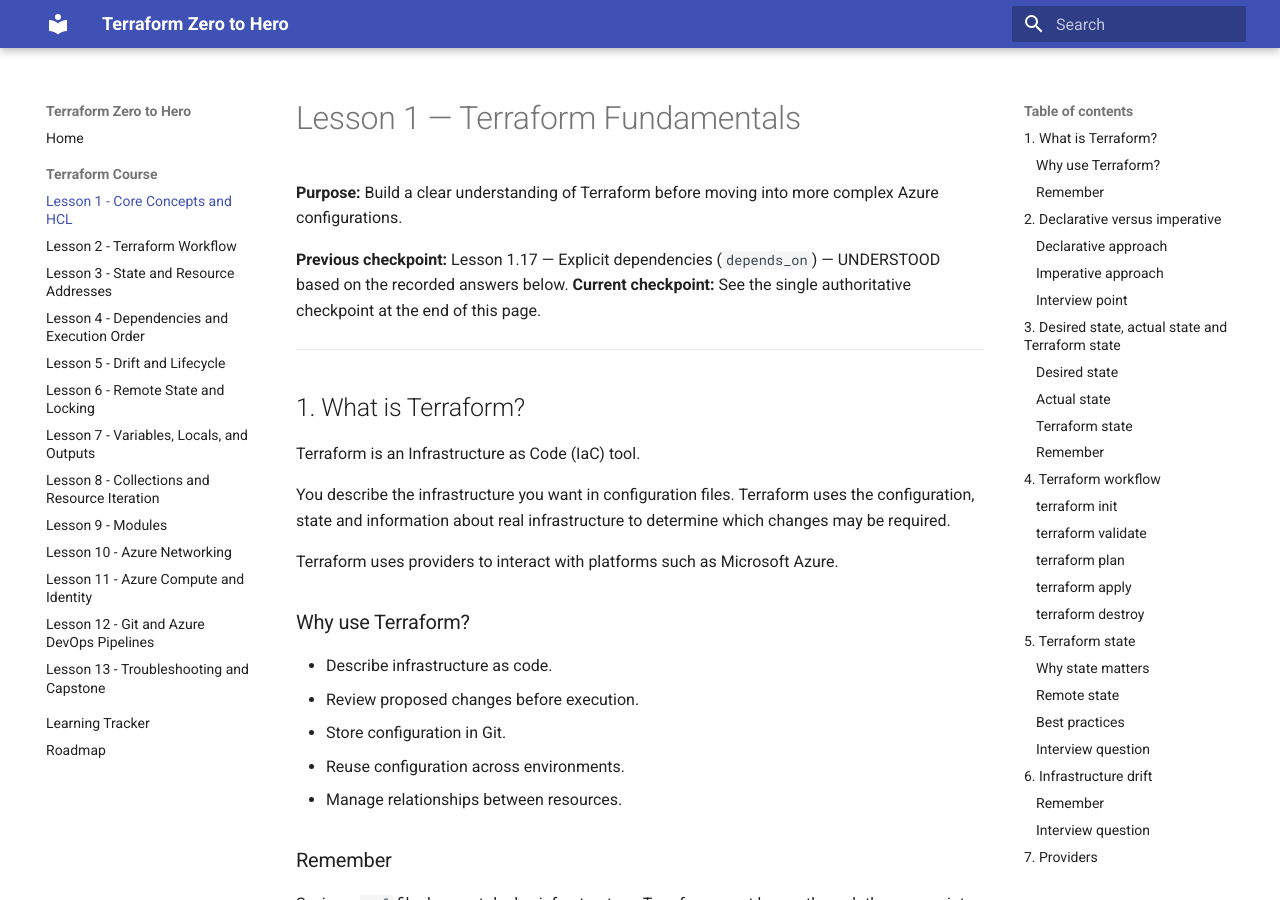
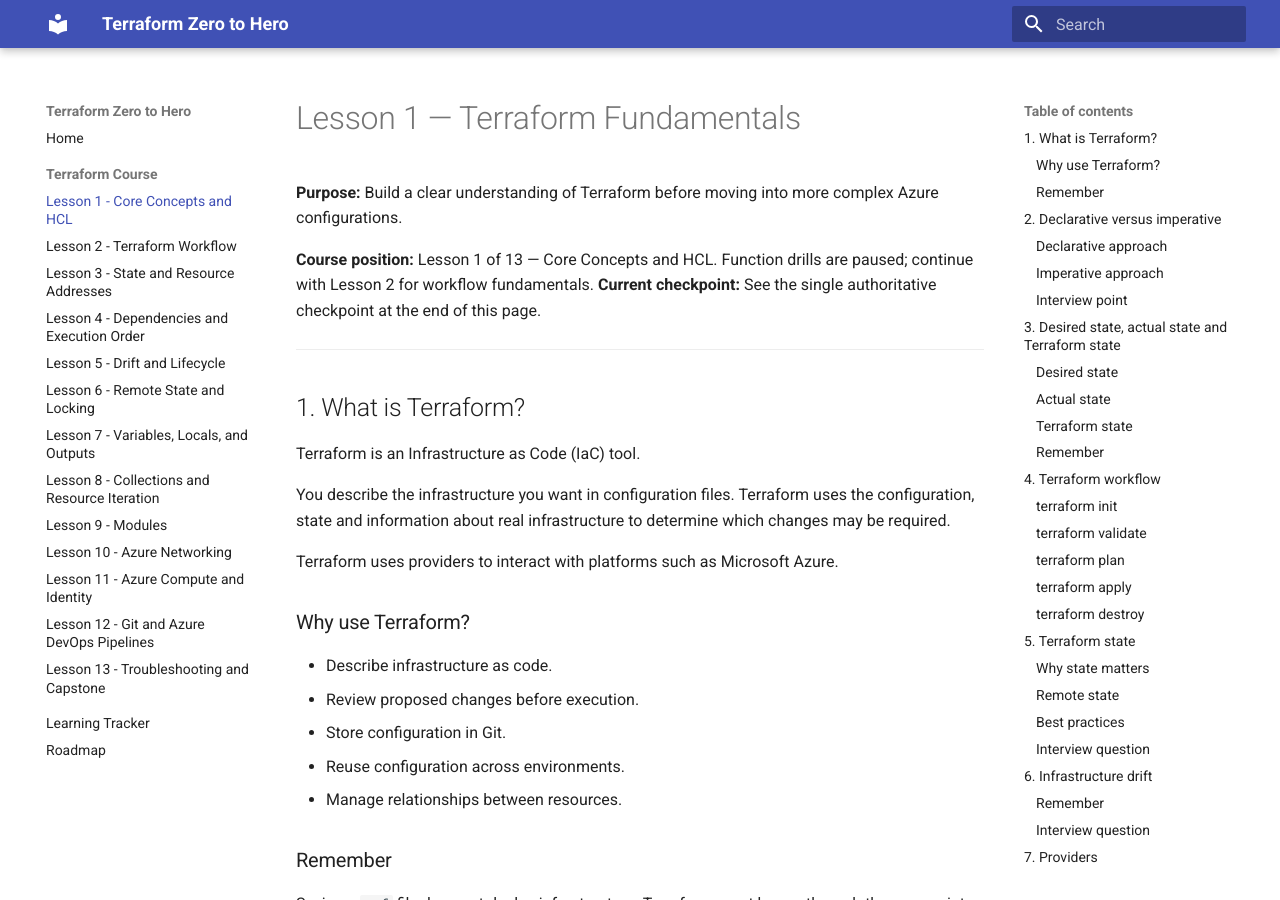
Before and after one commit to pshewale-dev/terraform-azure-lab, an MkDocs documentation site: the page built from docs/lesson-01-fundamentals.md, in a window 1280 px wide and 900 px high. Built offline with MkDocs 1.6.1 and Material for MkDocs 9.7.7, drawn with Linux system fonts in a browser that asks for light colours.

```diff
--- a/docs/lesson-01-fundamentals.md
+++ b/docs/lesson-01-fundamentals.md
@@ -3,7 +3,7 @@
 **Purpose:** Build a clear understanding of Terraform before moving
 into more complex Azure configurations.
 
-**Previous checkpoint:** Lesson 1.17 — Explicit dependencies (`depends_on`) — UNDERSTOOD based on the recorded answers below.
+**Course position:** Lesson 1 of 13 — Core Concepts and HCL. Function drills are paused; continue with Lesson 2 for workflow fundamentals.
 **Current checkpoint:** See the single authoritative checkpoint at the end of this page.
 
 ---
```
